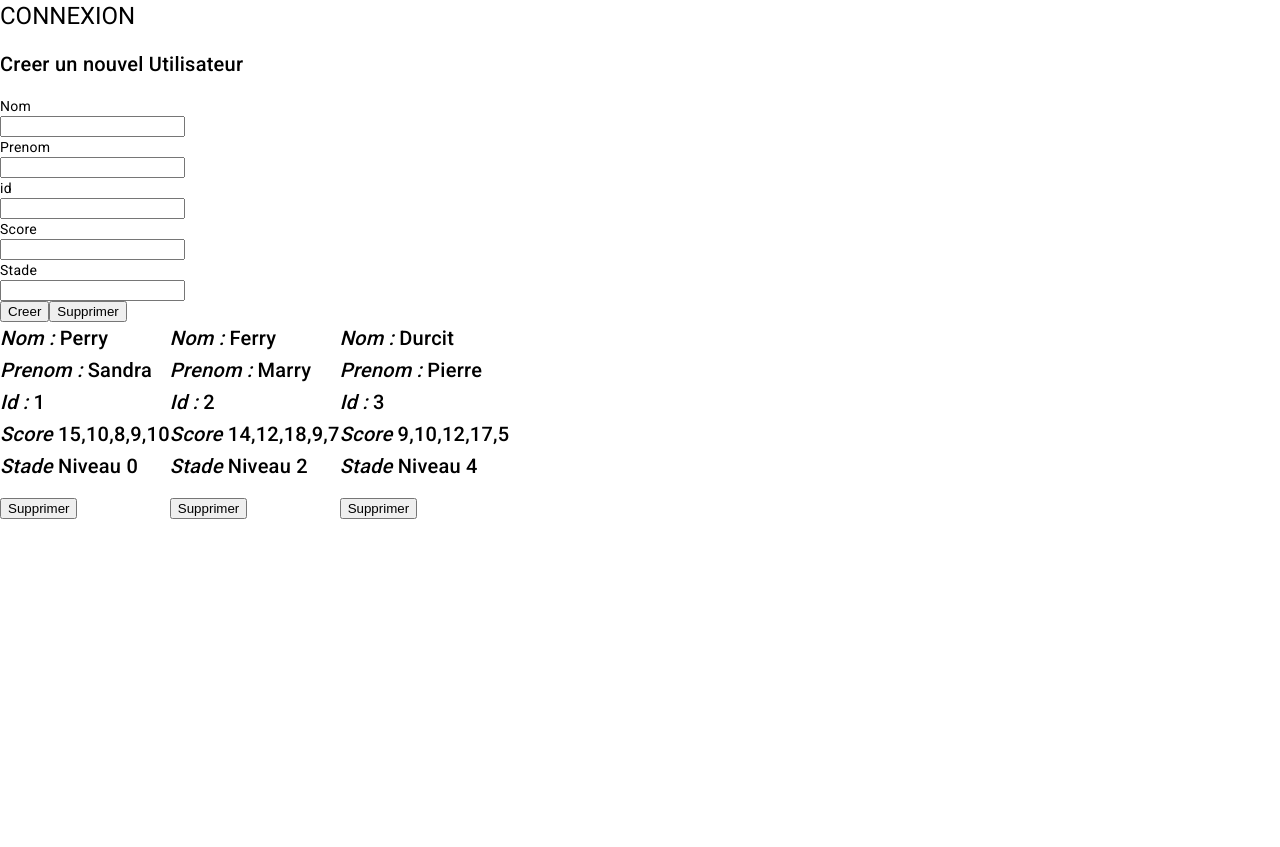
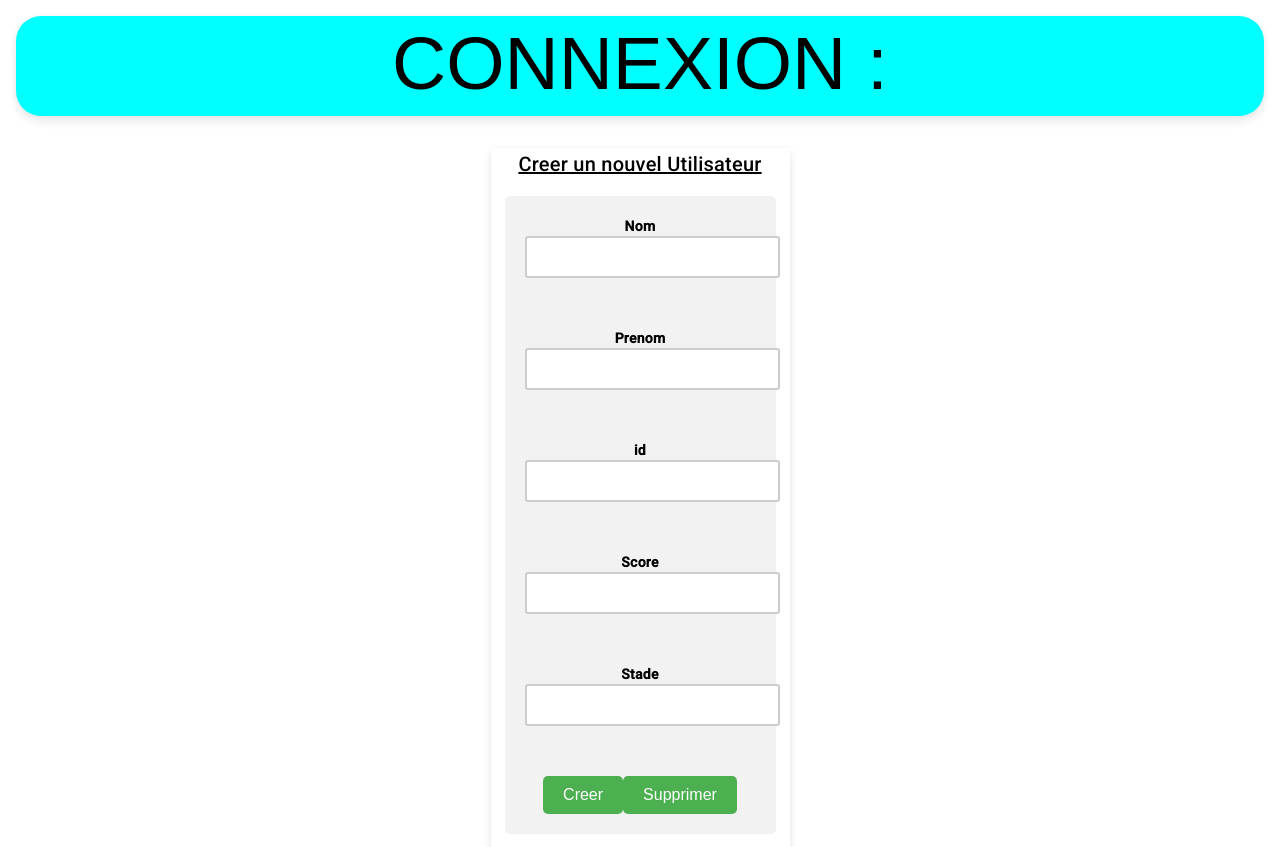
Before and after one commit to AUBINRAHMANI/PROJET-WEB-FULL-STACK, an Angular app in the folder front-end/: page /connexion in a window 1280 px wide. Shown: the top 847 px of the page. Before the commit the page ends 800 px from the top, so only its background shows below. Built offline with nearby package versions, Linux system fonts and the light colour scheme.

Commit message:
css connexion

```diff
--- a/front-end/src/app/app.module.ts
+++ b/front-end/src/app/app.module.ts
@@ -18,6 +18,7 @@ import {ReactiveFormsModule} from "@angular/forms";
 import {ConnexionComponents} from "./connexion/connexion.components";
 import {ProfilComponent} from "./profil/profil.component";
 import {UserComponent} from "./user/user.component";
+
 
 
 @NgModule({
--- a/front-end/src/app/connexion/connexion.component.html
+++ b/front-end/src/app/connexion/connexion.component.html
@@ -6,8 +6,21 @@
 </head>
 
 <body>
-    <h1>CONNEXION</h1>
+
+
+    <header>
+      <div id="Connexion">
+        <h1>CONNEXION :</h1>
+        <!-- <img id='connexion' src="../assets/Connexion.png"  alt="Connexion"> -->
+    </div>
+    </header>
+
     <app-profil></app-profil>
+
+    <div class="test">
+      <p>test</p>
+    </div>
+
     <div class="utilisateur">
       <div class="utilisateur" *ngFor="let user of listeUtilisateur">
 
--- a/front-end/src/app/connexion/connexion.component.scss
+++ b/front-end/src/app/connexion/connexion.component.scss
@@ -1,3 +1,43 @@
 .utilisateur {
   display: flex;
 }
+
+
+
+#Connexion {
+  display: flex;
+  margin-left : 100px;
+  margin-right: 100px;
+  height:100px;
+  justify-content: center;
+  background-color: #00FFFF;
+  border-radius: 25px;
+  text-align: center;
+  align-items: center;
+  margin: 1rem;
+  box-shadow: 0 6px 10px rgba(0, 0, 0, 0.08), 0 0 6px rgba(0, 0, 0, 0.05);
+
+
+
+}
+
+h1{
+  text-align: center;
+  display: block;
+  margin-top: 10px;
+  left: 10px;
+  right:50%;
+  font-family: (fantasy, "Copperplate Gothic Bold");
+  font-size: 75px;
+
+
+}
+
+.test{
+  display: flex;
+  //border-bottom: #333333;
+  background-color: #00FFFF;
+  border-radius: 25px;
+  width: 100px;
+  height: 100px;
+}
--- a/front-end/src/app/profil/profil.component.html
+++ b/front-end/src/app/profil/profil.component.html
@@ -6,8 +6,10 @@
 </head>
 
 <body>
+
+<div id="bloc" >
 <div class="container">
-  <h2>Creer un nouvel Utilisateur</h2>
+  <h2><u> Creer un nouvel Utilisateur   </u></h2>
     <form class="profil" [formGroup]="userForm">
       <label for="nom">
         Nom <br>
@@ -41,6 +43,7 @@
       <button typé="reset" class="button" (click)="userDelete()">Supprimer</button>
     </form>
   </div>
+</div>
 
 </body>
 </html>
--- a/front-end/src/app/profil/profil.component.scss
+++ b/front-end/src/app/profil/profil.component.scss
@@ -0,0 +1,70 @@
+$app-background-color: #f2f2f2;
+$blue: #3f51b5;
+$white: white;
+
+
+#bloc {
+  background-color: white;
+  display:flex;
+  justify-content: center;
+}
+
+.container {
+  background: $white;
+  border-radius: 2px;
+  display: inline-block;
+  margin: 1rem;
+  position: relative;
+  box-shadow: 0 6px 10px rgba(0, 0, 0, 0.08), 0 0 6px rgba(0, 0, 0, 0.05);
+  padding: 0 1em 1em 1em;
+  text-align: center;
+  align-items: center;
+}
+
+.f {
+  background-color: $white;
+  border: solid 1px $blue;
+  color: $blue;
+  font-weight: bold;
+  padding: 0.5em 1em;
+}
+
+.button-card:hover {
+  cursor: pointer;
+}
+
+form {
+  background-color: #f2f2f2;
+  border-radius: 5px;
+  padding: 20px;
+}
+
+label {
+  display: block;
+  font-weight: bold;
+  margin-bottom: 10px;
+}
+
+input,
+textarea {
+  border: 2px solid #ccc;
+  border-radius: 3px;
+  padding: 10px;
+  width: 100%;
+  font-size: 16px;
+  margin-bottom: 20px;
+}
+
+button {
+  background-color: #4CAF50;
+  color: white;
+  border: none;
+  padding: 10px 20px;
+  border-radius: 5px;
+  font-size: 16px;
+  cursor: pointer;
+}
+
+button:hover {
+  background-color: #3e8e41;
+}
--- a/front-end/src/app/user/user.component.html
+++ b/front-end/src/app/user/user.component.html
@@ -14,4 +14,5 @@
     <div id="stade"> <i> Stade </i>  {{this.user.stade}} </div>
   </h2>
   <button classe="btn" (click)="userDelete()">Supprimer</button>
+  <button classe="btn" >Connexion</button>
 </body>
```
Also changed, not shown: front-end/src/app/http-client-module/http-client-module.module.ts (added, +12 -0 lines), front-end/src/assets/Connexion.png (added).
